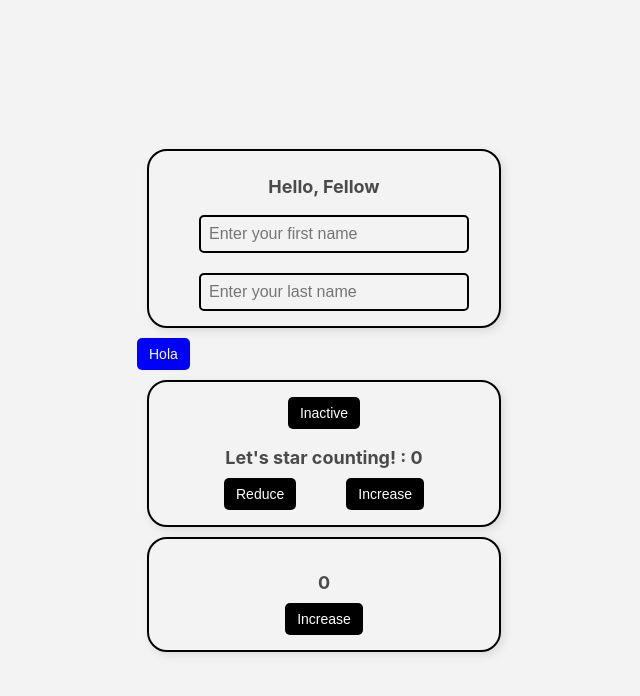
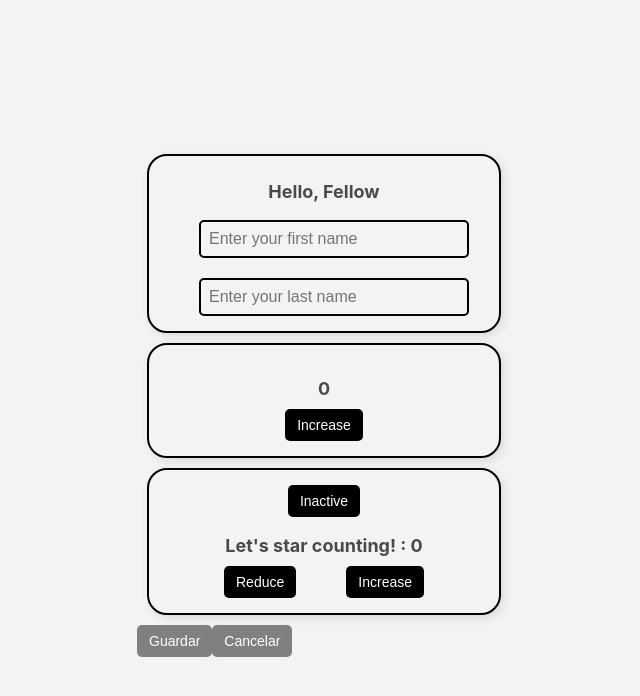
Before and after one commit to hectorflores28/reactjs-course, a React (Create React App) app: page / in a window 1280 px wide. Shown: the top 696 px of the page, without its empty margins (316-956 px from the left). Built offline with nearby package versions, Linux system fonts and the light colour scheme; the HTML template or start-up script is replaced by a standard one.

Commit message:
ReactJS Estilos con TailwindCSS 4.0

```diff
--- a/package.json
+++ b/package.json
@@ -3,6 +3,7 @@
   "version": "0.1.0",
   "private": true,
   "dependencies": {
+    "@tailwindcss/postcss": "^4.0.14",
     "@testing-library/dom": "^10.4.0",
     "@testing-library/jest-dom": "^6.6.3",
     "@testing-library/react": "^16.2.0",
@@ -37,5 +38,10 @@
       "last 1 firefox version",
       "last 1 safari version"
     ]
+  },
+  "devDependencies": {
+    "autoprefixer": "^10.4.21",
+    "postcss": "^8.5.3",
+    "tailwindcss": "^4.0.14"
   }
 }
--- a/src/App.css
+++ b/src/App.css
@@ -1,38 +1,9 @@
-.App {
-  text-align: center;
+@import "tailwindcss";
+
+@theme {
+  --font-body: "Inter", sans-serif;
+  --color-primary: oklch(0.62 0.17 248.7);
 }
 
-.App-logo {
-  height: 40vmin;
-  pointer-events: none;
-}
-
-@media (prefers-reduced-motion: no-preference) {
-  .App-logo {
-    animation: App-logo-spin infinite 20s linear;
-  }
-}
-
-.App-header {
-  background-color: #282c34;
-  min-height: 100vh;
-  display: flex;
-  flex-direction: column;
-  align-items: center;
-  justify-content: center;
-  font-size: calc(10px + 2vmin);
-  color: white;
-}
-
-.App-link {
-  color: #61dafb;
-}
-
-@keyframes App-logo-spin {
-  from {
-    transform: rotate(0deg);
-  }
-  to {
-    transform: rotate(360deg);
-  }
-}
+/* Eliminar todas las clases CSS tradicionales y reemplazar por Tailwind */
+/* (Los estilos se aplicarán directamente en los componentes JSX) */
--- a/src/App.jsx
+++ b/src/App.jsx
@@ -1,21 +1,30 @@
-import './App.css';
-// import Card from './components/Card.jsx'
-// import Card from './components/Card/Card.jsx'
 import Button from './components/Button/Button.jsx'
 import Counter from './components/Counter.jsx'
-import CounterWithEffect from './components/CounterWithEffect.jsx';
-import NameForm from './components/NameForm.jsx';
+import CounterWithEffect from './components/CounterWithEffect.jsx'
+import NameForm from './components/NameForm.jsx'
 
 function App() {
+  return (
+    <section className="min-h-screen bg-gray-50 p-8 flex flex-col md:flex-row gap-6 items-start justify-center">
+      <div className="space-y-6 max-w-md w-full">
+        <NameForm className="bg-white p-6 rounded-xl shadow-sm" />
 
-  return (
-    <section>
-      <NameForm />
-      <Button blue>Hola</Button>
-      <Counter />
-      <CounterWithEffect />
+        <div className="bg-white p-6 rounded-xl shadow-sm grid gap-4">
+          <CounterWithEffect />
+          <Counter />
+
+          <div className="flex gap-3 justify-end">
+            <Button variant="blue" className="px-5 py-2 text-sm">
+              Guardar
+            </Button>
+            <Button variant="outline" className="px-5 py-2 text-sm">
+              Cancelar
+            </Button>
+          </div>
+        </div>
+      </div>
     </section>
-  );
+  )
 }
 
-export default App;
+export default App
```
Also changed, not shown: 1 other file (tests, documents, lock files or other folders).
